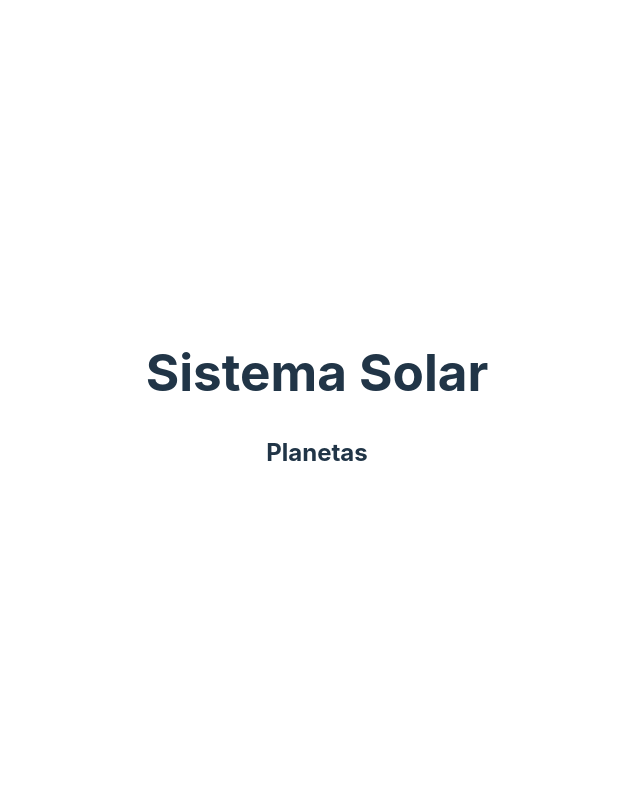
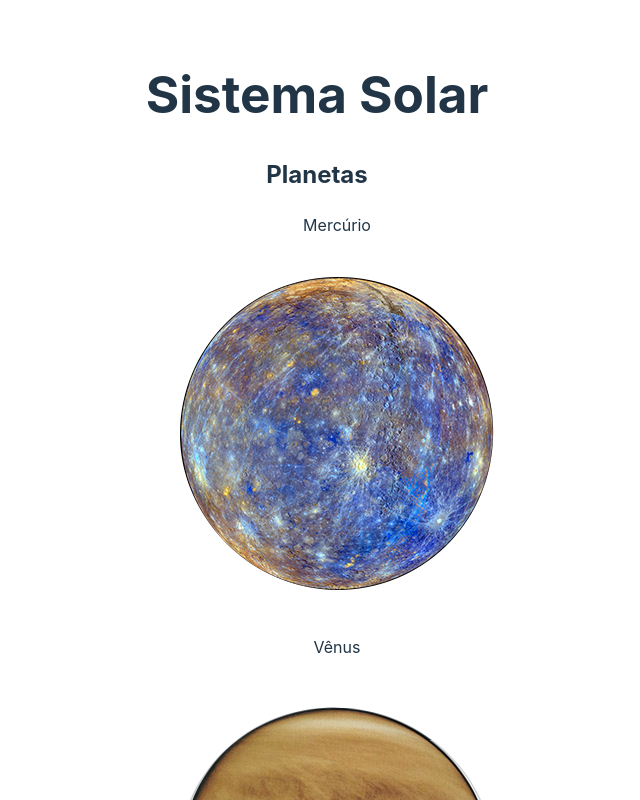
Before and after one commit to ezioborges/solar-system-review-ts, a React (Vite) app in the folder solar-system-review-ts/: page / in a window 1280 px wide. Shown: the top 800 px of the page, without its empty margins (323-963 px from the left). Built offline with nearby package versions, Linux system fonts and the light colour scheme.

Commit message:
Renderiza a lista de planetas no componente Solar e System e cria seus testes

```diff
--- a/solar-system-review-ts/src/components/SolarSystem/index.tsx
+++ b/solar-system-review-ts/src/components/SolarSystem/index.tsx
@@ -1,9 +1,24 @@
+import PlanetCard from "../PlanetCard";
 import Title from "../Title";
+
+import Planets from "../../data/planets";
 
 function SolarSystem() {
   return (
     <div data-testid="solar-system">
         <Title>Planetas</Title>
+        <ul data-testid="planets-list">
+          {
+            Planets.map(({ name, image }) => (
+              <PlanetCard
+                key={ name }
+                data-testid="cards-list"
+                planetName={ name }
+                planetImage={ image }
+              />
+            ))
+          }
+        </ul>
     </div>
   );
 }
```
Also changed, not shown: 1 other file (tests, documents, lock files or other folders).
